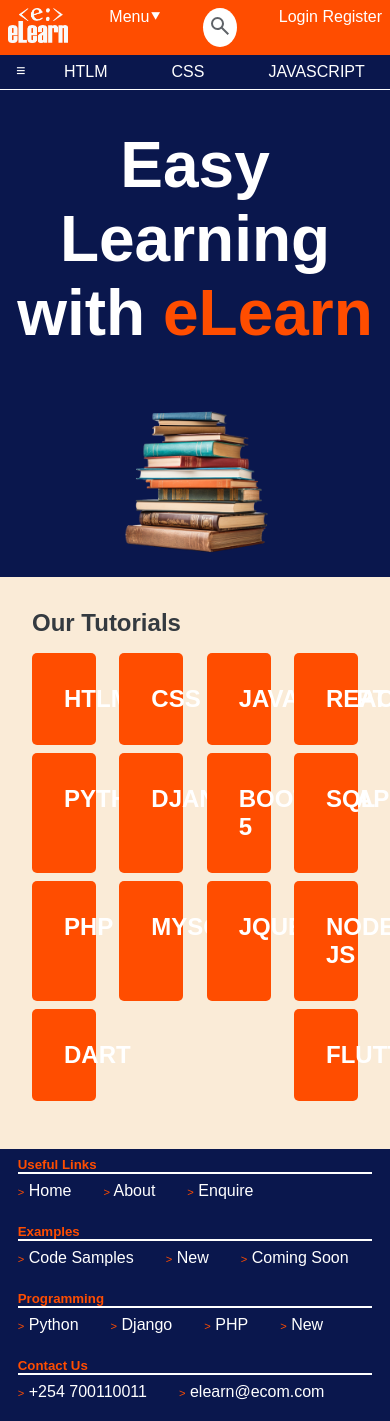
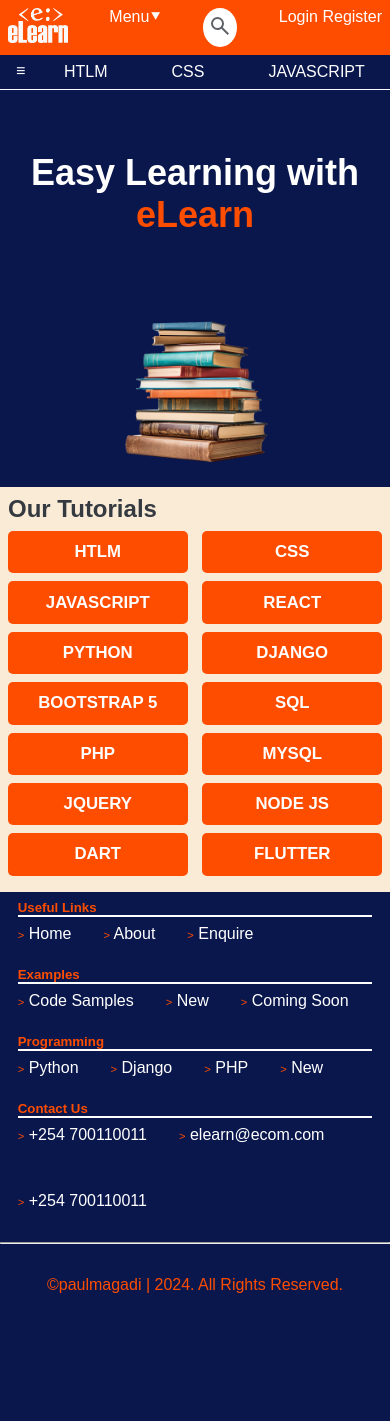
Before and after one commit to paulmagadi/Interactive-Learning-App, a Django app: page / in a window 390 px wide; the page is wider, and only the part inside the window is pictured. Shown: the top 1421 px of that part. After the commit the page ends 1293 px from the top of that part, so only its background shows below. Run offline with Django 4.2, Linux system fonts and the light colour scheme; data comes from the database, SQL or seed files in the repository; both versions use the stored data as it was after the commit; some web fonts are replaced.

Commit message:
modified:   InteractiveLearningApp/db.sqlite3 	modified:   InteractiveLearningApp/main/templates/main/index.html

```diff
--- a/InteractiveLearningApp/main/templates/main/index.html
+++ b/InteractiveLearningApp/main/templates/main/index.html
@@ -12,7 +12,7 @@
             <section>
                 <div class="hero-section">
                     <div class="hero-statement">
-                        <h1 style="font-size: 4rem; font-weight: 600; text-align: center;">Easy Learning with <span style="color: var(--primary-color);">eLearn</span></h1>
+                        <h1>Easy Learning with <span style="color: var(--primary-color);">eLearn</span></h1>
                     </div>
                     <div class="hero-image">
                         <img src="/static/images/hero2.webp" alt="eLearn">
@@ -76,6 +76,47 @@
         }
 
 
+        @media (max-width:1000px) {
+            .home-lessons-section {
+            background-color: antiquewhite;
+            padding: 1em;
+        }
+        .home-lessons-section .home-lessons {
+            display: flex;
+            flex-wrap: wrap;
+            justify-content: space-between;
+            width: 100%;
+            gap: .5em;
+            padding: .5em 0;
+        }
+
+        .home-lessons-section .home-lesson-card {
+            width: 32%;
+            padding: 1em;
+        }
+        }
+
+        @media (max-width:600px) {
+            .home-lessons-section {
+            padding: .5em;
+        }
+        .home-lessons-section .home-lessons {
+            display: flex;
+            flex-wrap: wrap;
+            justify-content: space-between;
+            width: 100%;
+            gap: .5em;
+            padding: .5em 0;
+        }
+
+        .home-lessons-section .home-lesson-card {
+            width: 48%;
+            padding: 1em;
+            font-size: .7rem;
+        }
+        }
+
+
 
 
 
@@ -97,6 +138,10 @@
             display: flex;
             justify-content: center;
             align-items: center;
+            font-size: 3rem;
+            font-weight: 600;
+            text-align: center;
+            padding: 1em;
         }
 
         .hero-section .hero-image {
@@ -110,12 +155,13 @@
             width: 50%;
         }
 
-        @media (max-width: 580px) {
+        @media (max-width: 780px) {
             .hero-section {
             flex-direction: column;
         }
         .hero-section .hero-statement {
             width: 100%;
+            font-size: 1.5rem;
         }
 
         .hero-section .hero-image {
```
Also changed, not shown: InteractiveLearningApp/db.sqlite3.
